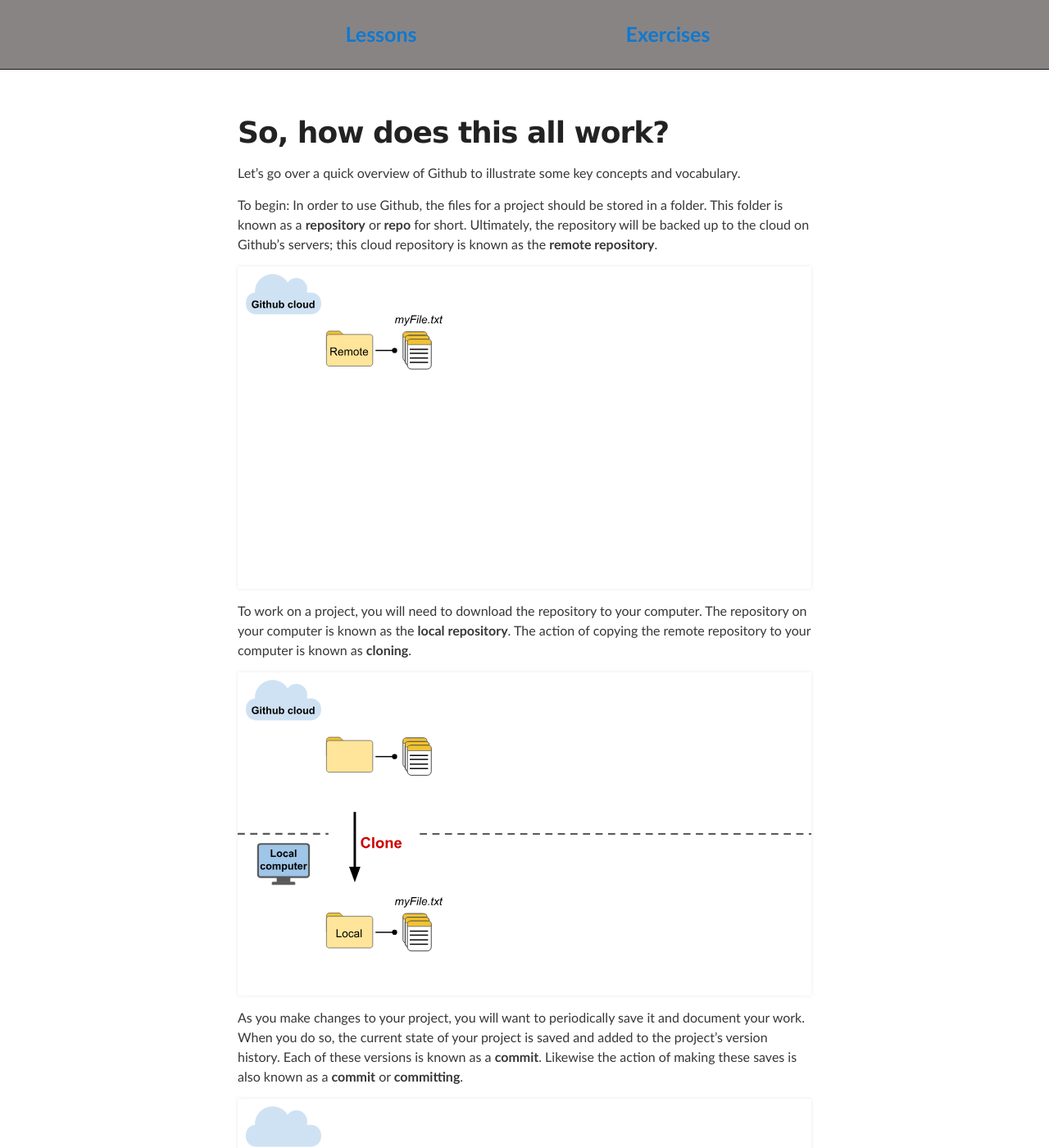
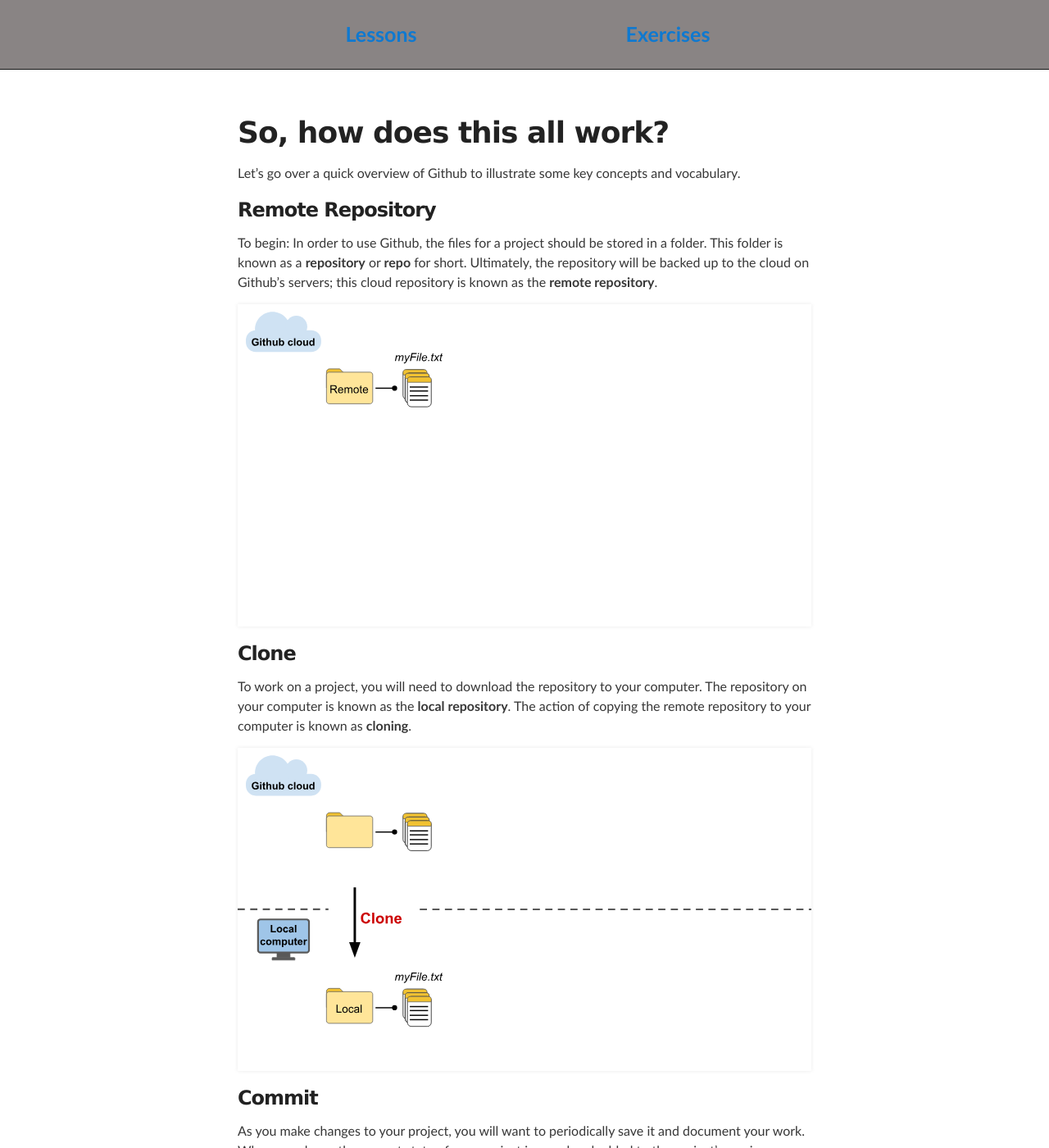
Before and after one commit to JonKing93/Github-Tutorial-Workshop, a Jekyll site: the page built from workshop/overview.md, in a window 1280 px wide and 1400 px high. Shown: the whole window at 82% size. Built offline with Jekyll 4.4.1, drawn with Linux system fonts in a browser that asks for light colours.

Commit message:
Update overview.md

```diff
--- a/workshop/overview.md
+++ b/workshop/overview.md
@@ -7,21 +7,31 @@ title: Overview
 
 Let's go over a quick overview of Github to illustrate some key concepts and vocabulary.
 
+### Remote Repository
+
 To begin: In order to use Github, the files for a project should be stored in a folder. This folder is known as a **repository** or **repo** for short. Ultimately, the repository will be backed up to the cloud on Github's servers; this cloud repository is known as the **remote repository**.
 
 <img src="..\assets\images\remote.svg" alt="Remote repository located in the Github cloud." style="width:100%;display:block">
+
+### Clone
 
 To work on a project, you will need to download the repository to your computer. The repository on your computer is known as the **local repository**. The action of copying the remote repository to your computer is known as **cloning**.
 
 <img src="..\assets\images\clone.svg" alt="Cloning the remote repository from the Github cloud to the local computer." style="width:100%;display:block">
 
+### Commit
+
 As you make changes to your project, you will want to periodically save it and document your work. When you do so, the current state of your project is saved and added to the project's version history. Each of these versions is known as a **commit**. Likewise the action of making these saves is also known as a **commit** or **committing**.
 
 <img src="..\assets\images\commit.svg" alt="Committing a change to a file on the local computer." style="width:100%;display:block">
 
+### Push
+
 At this point, the commits are only stored on your local computer. So, after making a few commits, you will want to upload your changes back to the remote repository. This will ensure that your work is backed up and that the remote repository is up to date. The action of uploading your changes to the remote is known as a **push**.
 
 <img src="..\assets\images\push.svg" alt="Pushing the new commit from the local computer to the Github cloud." style="width:100%;display:block">
+
+### Summary
 
 Putting it all together:
 
```
